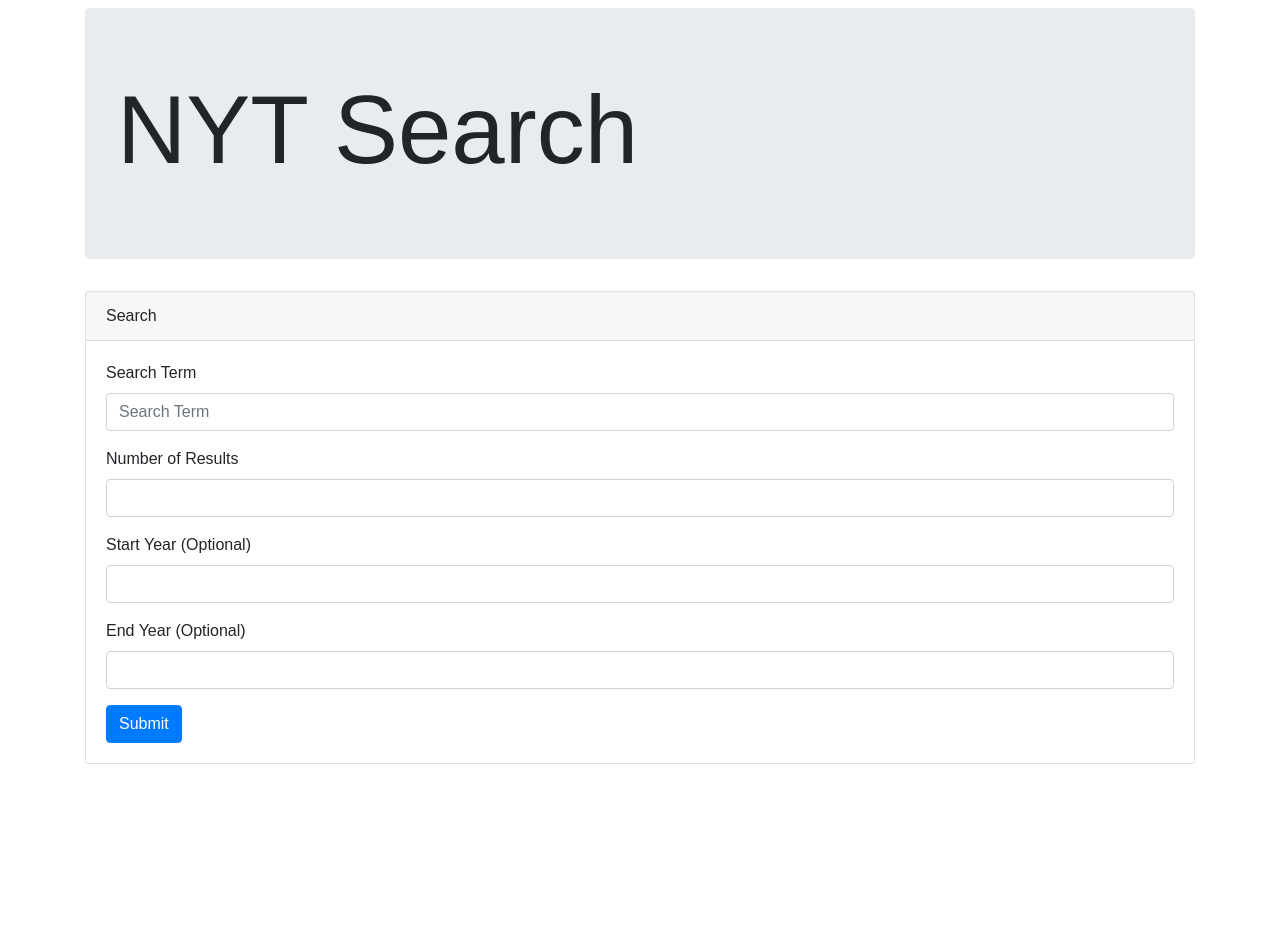
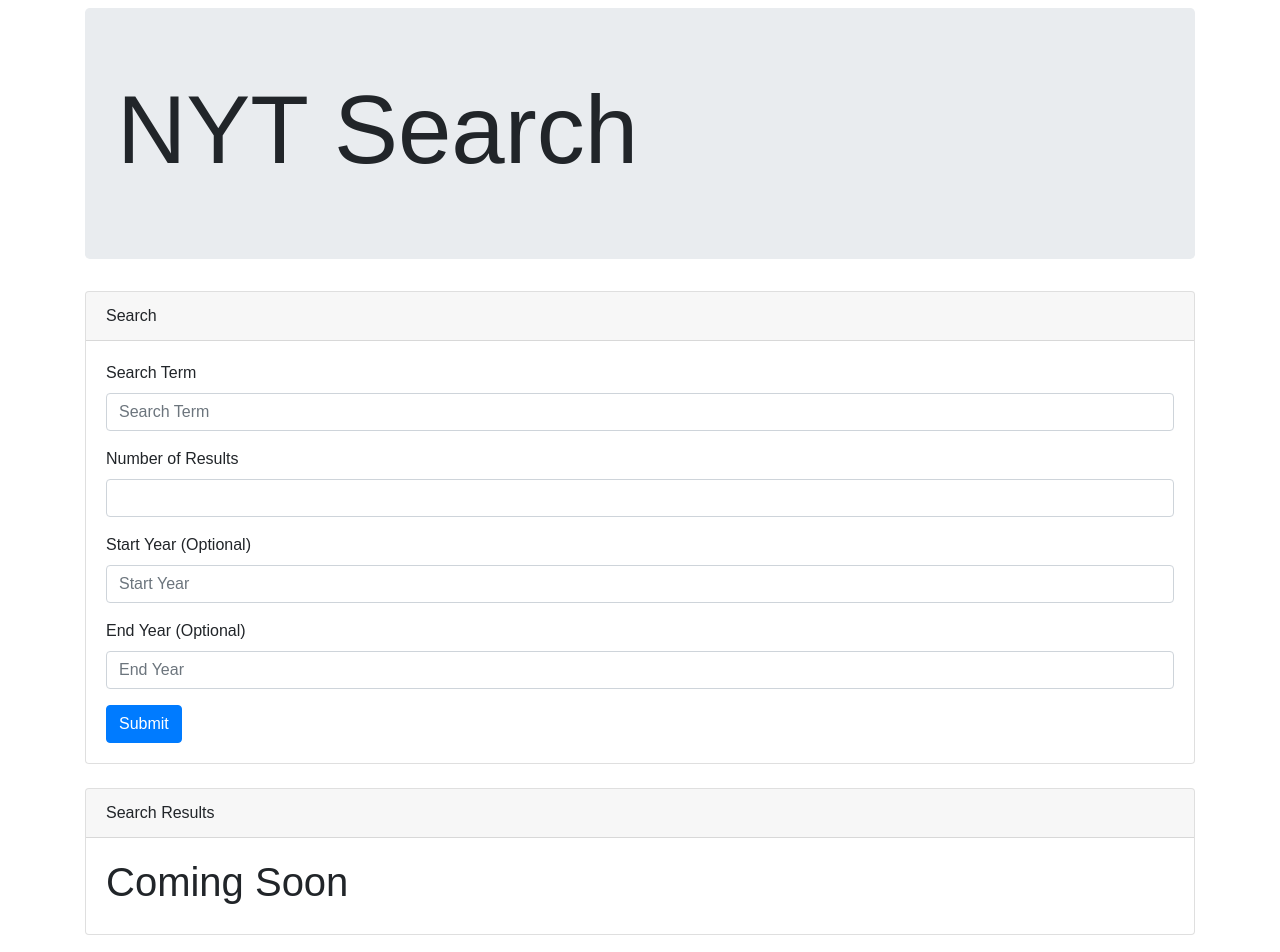
Before and after one commit to crystalodi/nytreact, a React (Create React App) app in the folder client/: page / in a window 1280 px wide. Shown: the top 952 px of the page. Before the commit the page ends 800 px from the top, so only its background shows below. Built offline with nearby package versions, Linux system fonts and the light colour scheme.

Commit message:
add search results section add margins to bottom and top of cards.

```diff
--- a/client/src/components/Row/Row.js
+++ b/client/src/components/Row/Row.js
@@ -1,7 +1,7 @@
 import React from "react";
 
 const Row = props => (
-    <div className="row">{props.children}</div>
+    <div {...props}>{props.children}</div>
 )
 
 export default Row;
--- a/client/src/pages/Home/Home.js
+++ b/client/src/pages/Home/Home.js
@@ -22,7 +22,8 @@
     }
     render() {
         return (
-            <Row>
+            <React.Fragment>
+            <Row className="row mb-4">
                 <Column size="col-md-12">
                     <Card cardtitle="Search">
                         <form>
@@ -36,17 +37,25 @@
                             </FormGroup>
                             <FormGroup>
                                 <Label htmlFor="startYear">Start Year (Optional)</Label>
-                                <Input type="text" onChange={this.handleInputChange} id="startYear" name="startYear"/>
+                                <Input type="text" onChange={this.handleInputChange} id="startYear" name="startYear" placeholder="Start Year"/>
                             </FormGroup>
                             <FormGroup>
                                 <Label htmlFor="endYear">End Year (Optional)</Label>
-                                <Input type="text" onChange={this.handleInputChange} id="endYear" name="endYear"/>
+                                <Input type="text" onChange={this.handleInputChange} id="endYear" name="endYear" placeholder="End Year"/>
                             </FormGroup>
                             <Button onClick={this.handleFormSubmit} className="btn btn-primary">Submit</Button>
                         </form>
                     </Card>
                 </Column>
             </Row>
+            <Row className="row mb-4">
+                <Column size="col-md-12">
+                    <Card cardtitle="Search Results">
+                        <h1>Coming Soon</h1>
+                    </Card>
+                </Column>
+            </Row>
+            </React.Fragment>
         )
     }
 }
```
